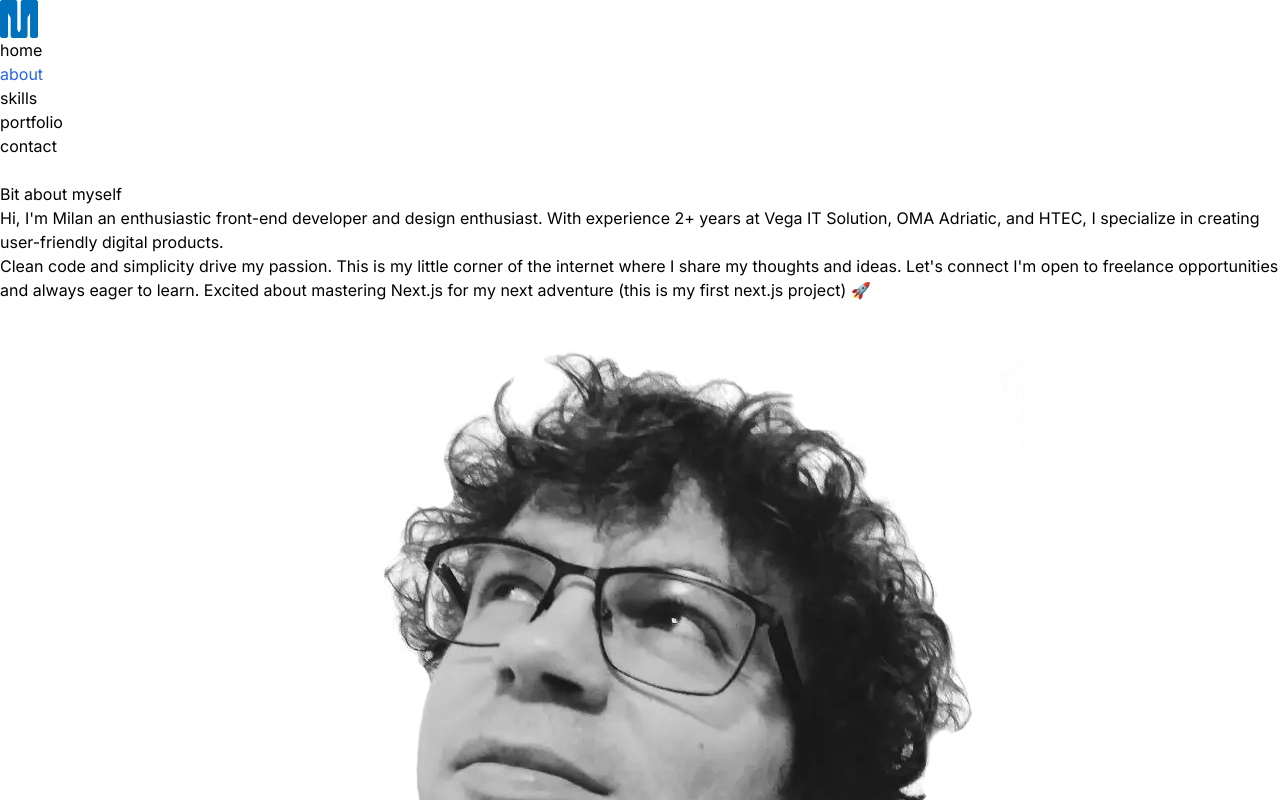
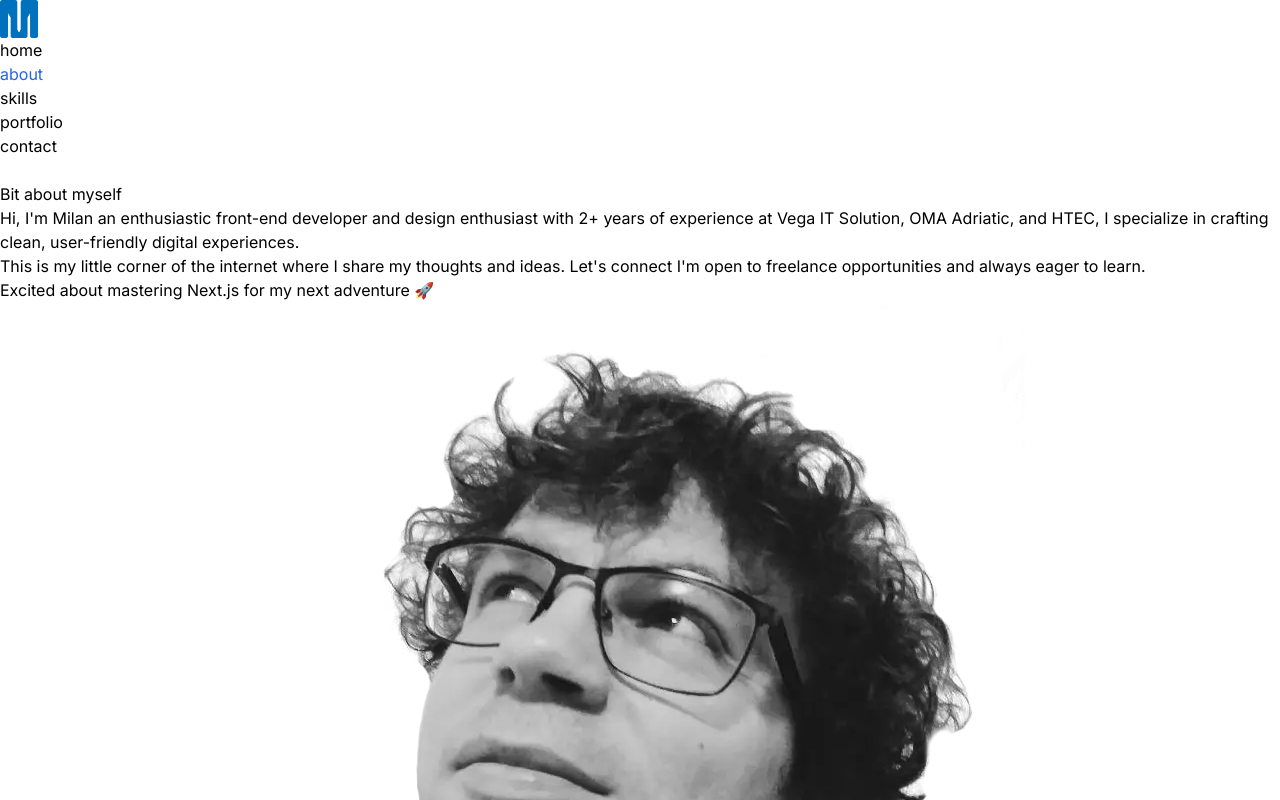
Before and after one commit to milanzivanov/next-portfolio, a Next.js app: page /about in a window 1280 px wide. Shown: the top 800 px of the page. Built offline with nearby package versions, Linux system fonts and the light colour scheme.

Commit message:
about text edited

```diff
--- a/app/about/page.jsx
+++ b/app/about/page.jsx
@@ -18,7 +18,7 @@ function AboutPage() {
             </h1>
             <p className="text-grey-200 text-base md:text-lg">
               Hi, I&apos;m Milan an enthusiastic front-end developer and design
-              enthusiast. With experience 2+ years at{" "}
+              enthusiast with 2+ years of experience at{" "}
               <a
                 href="https://www.vegaitglobal.com/"
                 target="_blank"
@@ -45,16 +45,18 @@ function AboutPage() {
               >
                 HTEC
               </a>
-              , I specialize in creating user-friendly digital products.
+              , I specialize in crafting clean, user-friendly digital
+              experiences.
             </p>
             <p className="text-grey-200 text-base md:text-lg">
-              Clean code and simplicity drive my passion. This is my little
-              corner of the internet where I share my thoughts and ideas.
-              Let&apos;s connect I&apos;m open to freelance opportunities and
-              always eager to learn. Excited about mastering{" "}
+              This is my little corner of the internet where I share my thoughts
+              and ideas. Let&apos;s connect I&apos;m open to freelance
+              opportunities and always eager to learn.
+            </p>
+            <p className="text-grey-200 text-base md:text-lg">
+              Excited about mastering{" "}
               <span className="font-semibold text-blue-500">Next.js</span> for
-              my next adventure (this is my first{" "}
-              <span className="font-semibold">next.js</span> project) 🚀
+              my next adventure 🚀
             </p>
           </div>
           <div className="flex-1">
```
